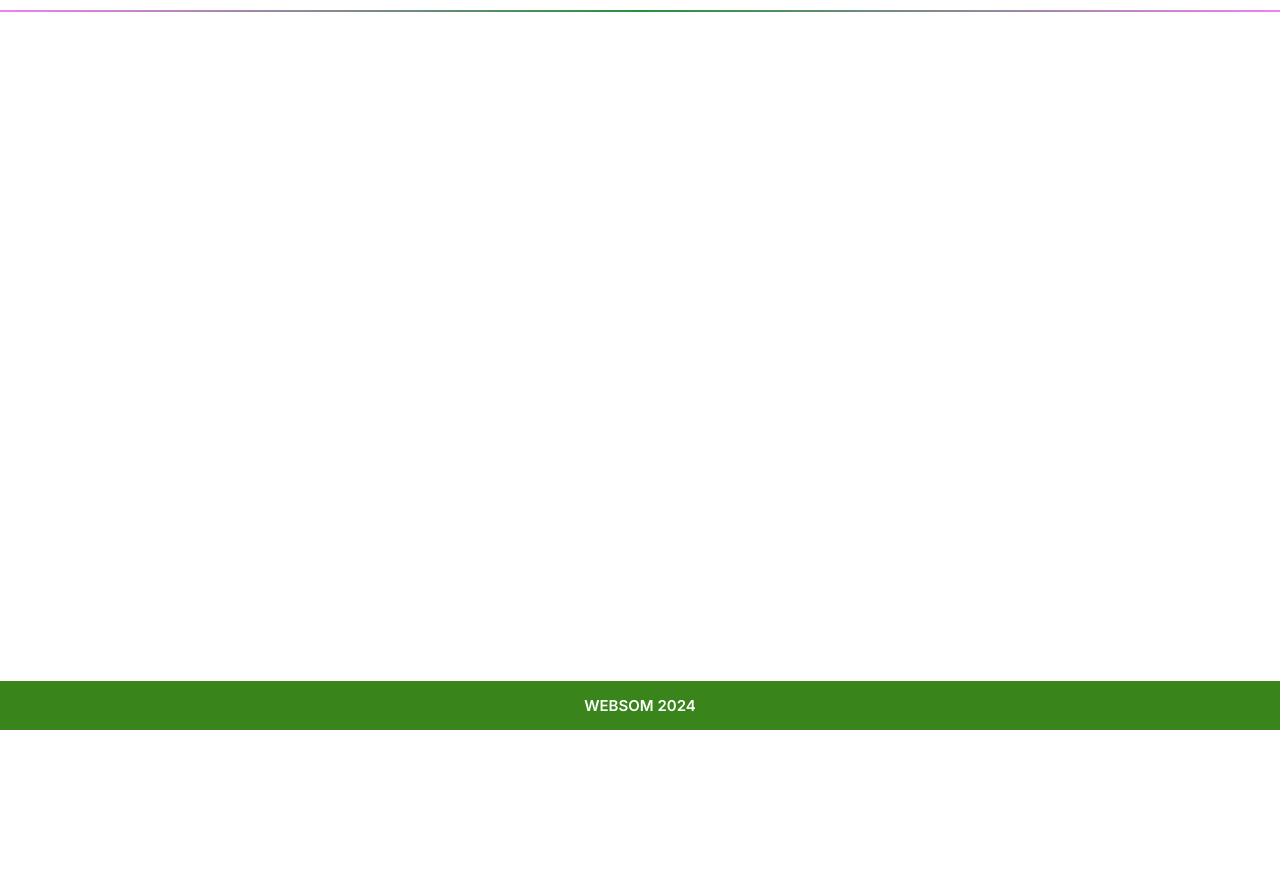
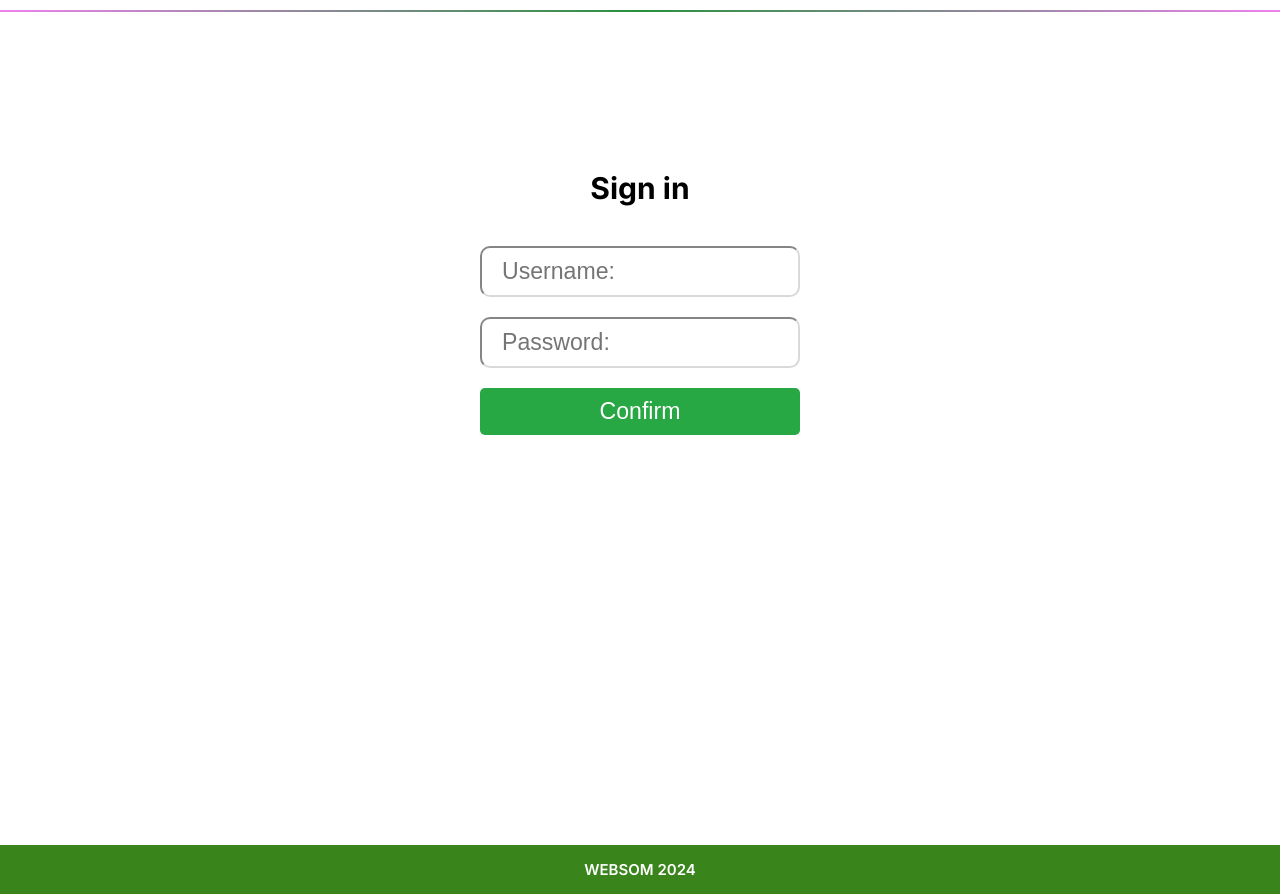
Before and after one commit to Airasu/frontend-websom, a Django app: page /signin in a window 1280 px wide. Shown: the part 70-964 px from the top of the page. Before the commit the page ends 800 px from the top, so only its background shows below. Run offline with Django 5.2, Linux system fonts and the light colour scheme.

Commit message:
added more modifications

```diff
--- a/frontend/settings.py
+++ b/frontend/settings.py
@@ -116,7 +116,7 @@ USE_TZ = True
 # Static files (CSS, JavaScript, Images)
 # https://docs.djangoproject.com/en/5.1/howto/static-files/
 
-STATIC_URL = 'static/'
+STATIC_URL = '/static/'
 
 # Default primary key field type
 # https://docs.djangoproject.com/en/5.1/ref/settings/#default-auto-field
--- /dev/null
+++ b/requirements.txt
@@ -0,0 +1,2 @@
+pip install django
+pip install django-bootstrap-v5
--- a/user_app/static/css/style.css
+++ b/user_app/static/css/style.css
@@ -175,6 +175,60 @@ main .content p {
 }
 
 
+.sign-in-container {
+    display: flex;
+    flex-direction: column;
+    font-family: "Inter", sans-serif;
+    color: black;
+    padding: 10px;
+    border-radius: 10px;
+    text-align: center;
+    font-size: 15px;
+    width: 30rem;
+    margin: auto;
+    position: relative;
+    top: 10rem;
+    margin-bottom: 35rem;
+    gap: 20px;
+}
+
+
+.form-group input {
+    color: #fff;
+    border-color: #D9D9D9;
+    border-radius: 5px;
+    padding: 10px 20px;
+    font-size: 1.54em;
+    cursor: pointer;
+    transition: background-color 0.3s ease;
+    display: inline-block;
+    margin-top: 20px;
+    border-radius: 10px;
+    width: 20rem;
+
+}
+
+
+button {
+    background-color: #28a745;
+    color: #fff;
+    border: none;
+    border-radius: 5px;
+    padding: 10px 20px;
+    font-size: 1.54em;
+    cursor: pointer;
+    transition: background-color 0.3s ease;
+    display: inline-block;
+    margin-top: 20px;
+    width: 20rem;
+
+}
+
+button:hover {
+    background-color: #218838;
+}
+
+
 footer {
     margin-top: auto;
     text-align: center;
--- a/user_app/templates/base.html
+++ b/user_app/templates/base.html
@@ -16,6 +16,7 @@
 SITE</label>
 
             </div>
+            <div class="decorative-line"></div>
             <div class="navigations">
                 <a href="{% url "home" %}">Home</a>
                 <a href="{% url "Register" %}">Register</a>
--- a/user_app/templates/pages/signin.html
+++ b/user_app/templates/pages/signin.html
@@ -1,4 +1,22 @@
 {% extends "base.html" %}
 {% load static %}
 {% block content %}
+
+<div class="sign-in">
+    <div class="sign-in-container">
+        <h1>Sign in</h1>
+        <form action="/login" method="POST">
+            <div class="form-group">
+                <input type="text" id="username" name="username" placeholder="Username:" required>
+            </div>
+
+            <div class="form-group">
+                <input type="password" id="password" name="password" placeholder="Password:" required>
+            </div>
+
+            <div class="form-group">
+                <button type="submit">Confirm</button>
+            </div>
+        </form>
+</div>
 {% endblock content %}
```
Also changed, not shown: user_app/templates/pages/register.html (+15 -3 lines).
